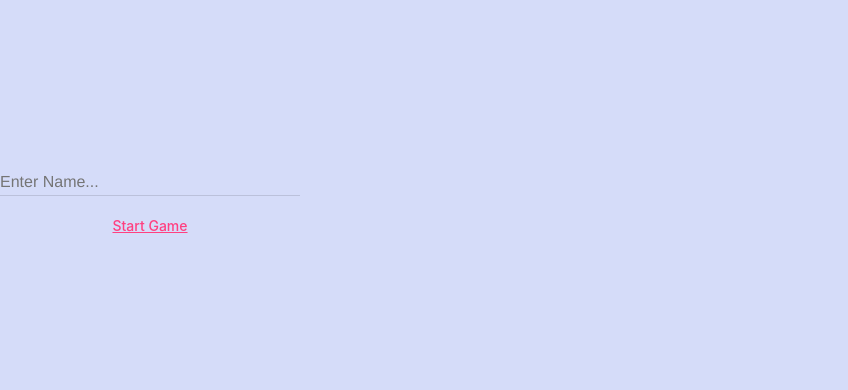
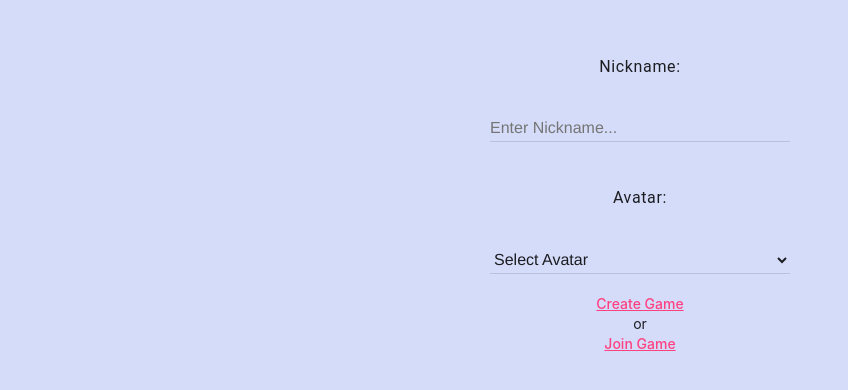
Before and after one commit to ae0n1an/qwirkle, a React (Create React App) app: page / in a window 1280 px wide. Shown: the part 208-598 px from the top of the page, without its empty margins (0-848 px from the left). Built offline with nearby package versions, Linux system fonts and the light colour scheme.

Commit message:
added create game page

```diff
--- a/src/App.css
+++ b/src/App.css
@@ -3,6 +3,7 @@
   background-color: #D5DCF9;
   display: flex;
   align-items: center;
+  justify-content: center;
 }
 
 .board-container {
--- a/src/App.tsx
+++ b/src/App.tsx
@@ -2,6 +2,7 @@ import './App.css';
 import { Game } from "./classes/game";
 import { Routes, Route } from 'react-router-dom';
 import DisplayGame from './DisplayGame';
+import CreateGame from './CreateGame';
 import Home from './Home';
 
 function App() {
@@ -10,6 +11,7 @@ function App() {
     <div className="app">
       <Routes>
         <Route path='/' element={<Home/>}></Route>
+        <Route path='/createGame' element={<CreateGame/> }> </Route>
         <Route path='/game' element={<DisplayGame game = {new Game()}/>}> </Route>
       </Routes>
     </div>
--- /dev/null
+++ b/src/CreateGame.tsx
@@ -0,0 +1,30 @@
+import './App.css';
+import { Game } from "./classes/game";
+import { Routes, Route } from 'react-router-dom';
+import DisplayGame from './DisplayGame';
+import { Link } from 'react-router-dom'
+
+function CreateGame() {
+
+  return (
+    <div className="Create Game">
+        <h6>Number Of Players:</h6>
+        <div className="mdl-textfield mdl-js-textfield mdl-textfield--floating-label has-placeholder">
+            <select className="mdl-textfield__input">
+                <option className="" value="">Select number of players</option>
+                <option className="2" value="Green">2</option>
+                <option className="3" value="Red">3</option>
+                <option className="4" value="Blue">4</option>
+                <option className="5" value="Green">5</option>
+                <option className="6" value="Red">6</option>
+                <option className="7" value="Blue">7</option>
+                <option className="8" value="Blue">8</option>
+            </select>
+        </div>
+        <br></br>
+        <Link to="/game">Make Game</Link>
+    </div>
+  );
+}
+
+export default CreateGame;
--- a/src/Home.tsx
+++ b/src/Home.tsx
@@ -8,11 +8,26 @@ function Home() {
 
   return (
     <div className="Home">
-        <div className="mdl-textfield mdl-js-textfield">
-            <input className="mdl-textfield__input" type="text" placeholder= "Enter Name..." id="titleInput"></input>
-        </div>
-        <br></br>
-        <Link to="/game">Start Game</Link>
+          <h6>Nickname:</h6>
+          <div className="mdl-textfield mdl-js-textfield">
+              <input className="mdl-textfield__input" type="text" placeholder= "Enter Nickname..." id="titleInput"></input>
+          </div>
+          <br></br>
+          <h6>Avatar:</h6>
+          <div className="mdl-textfield mdl-js-textfield mdl-textfield--floating-label has-placeholder">
+              <select className="mdl-textfield__input">
+                  <option className="" value="">Select Avatar</option>
+                  <option className="" value="Green">Green</option>
+                  <option className="" value="Red">Red</option>
+                  <option className="" value="Blue">Blue</option>
+              </select>
+          </div>
+          <br></br>
+          <Link to="/createGame">Create Game</Link>
+          <br></br>
+          or
+          <br></br>
+          <Link to="/game">Join Game</Link>
     </div>
   );
 }
--- a/src/index.css
+++ b/src/index.css
@@ -14,5 +14,6 @@ code {
 
 html, body, #root, .app {
   min-height: 100vh;
+  min-width: 100vw;
   overflow: auto;
 }
```
